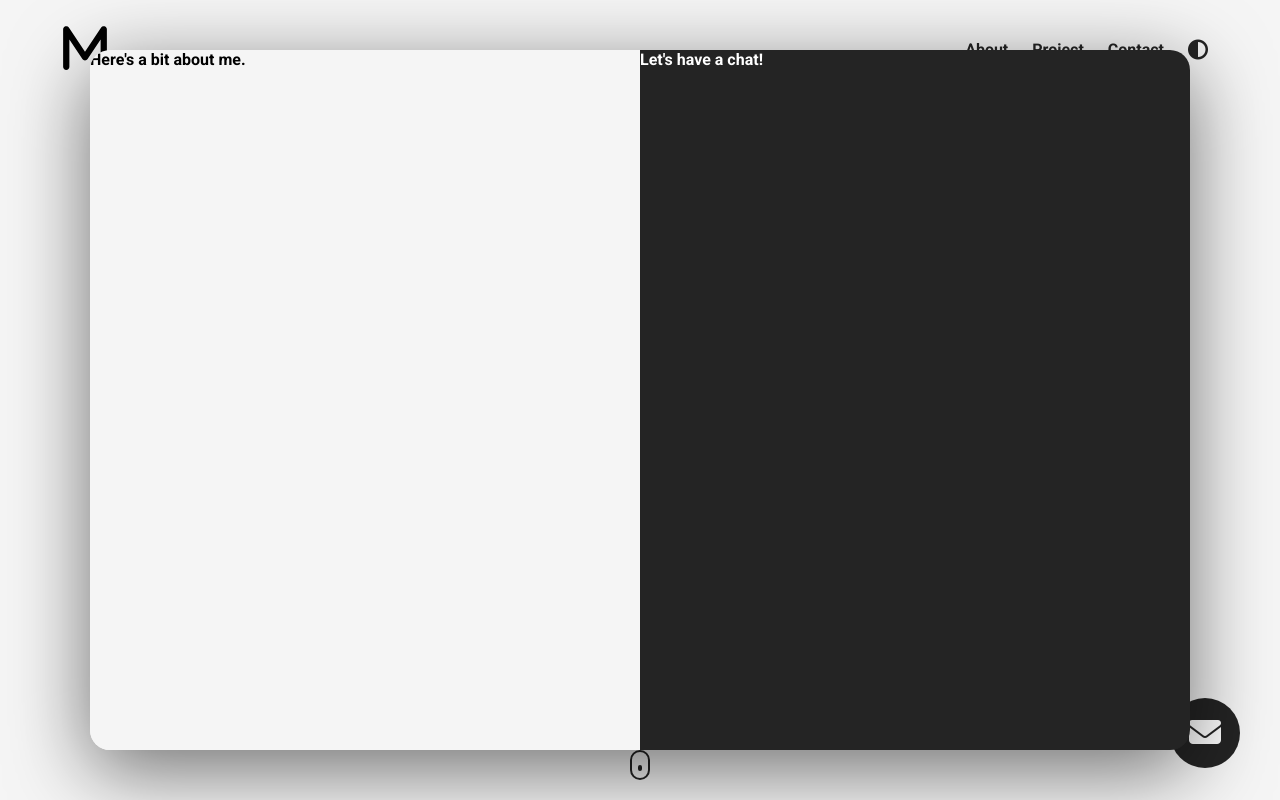
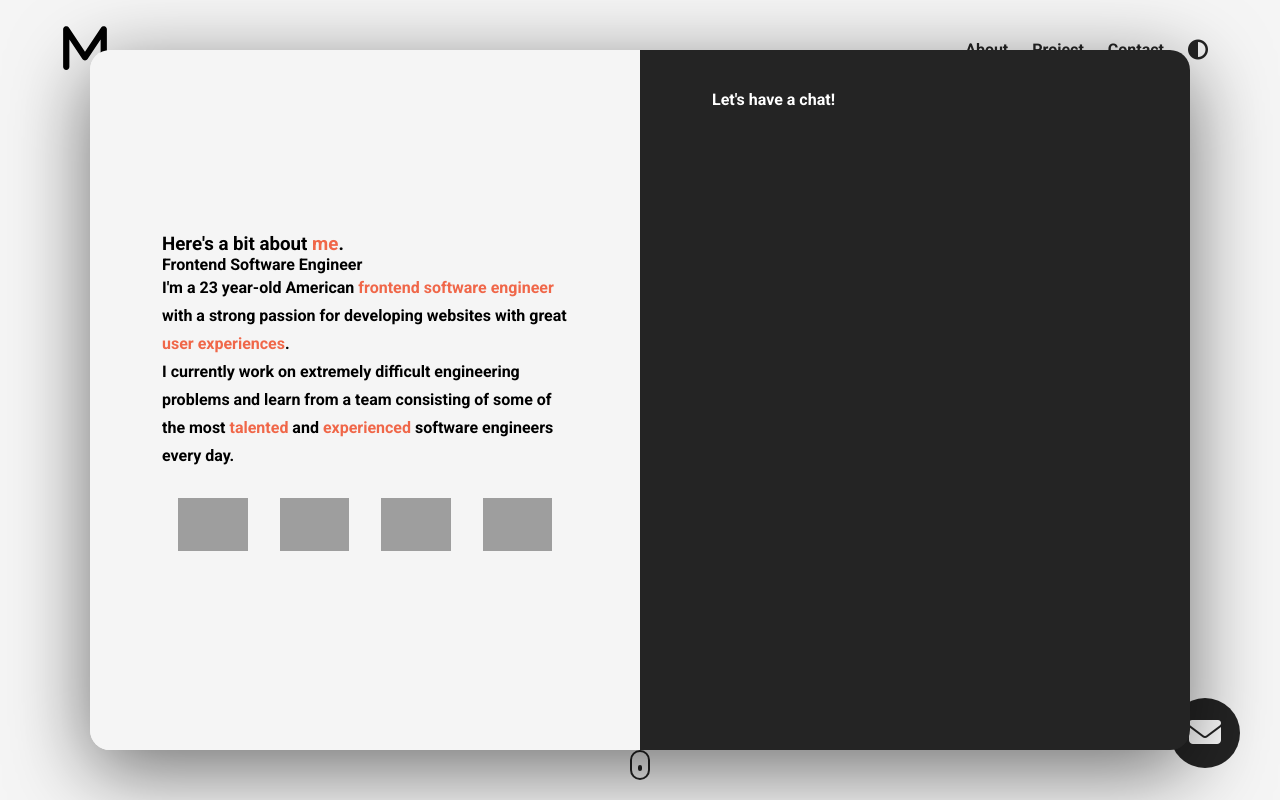
Before and after one commit to Chidinma18/advanced.e-portfolio, a plain HTML site: page index.html in a window 1280 px wide. Shown: the top 800 px of the page. Drawn offline with Linux system fonts and the light colour scheme; grey boxes are pictures that could not be loaded.

Commit message:
finshed left side of modal, added tech stack and introduction to me.

```diff
--- a/index.html
+++ b/index.html
@@ -77,11 +77,48 @@
             <div class="scroll__icon click"></div>
         </a>
         <div class="modal">
-            <div class="modal__half modal__about">Here's a bit about me.</div>
+            <div class="modal__half modal__about">
+                <h3 class="modal__title modal__title--about">Here's a bit about <b class="orange">me</b>.</h3>
+                <h4 class="modal__sub-title modal__sub-title--about">Frontend Software Engineer</h4>
+                <p class="modal__para">
+                    I'm a 23 year-old American <b class="orange">frontend software engineer</b> with a strong passion
+                    for developing websites with great <b class="orange">user experiences</b>.
+                    <br>
+                    I currently work on extremely difficult engineering problems and learn from a team consisting of
+                    some of the most <b class="orange">talented</b> and <b class="orange">experienced</b> software
+                    engineers every day.
+                </p>
+                <div class="modal__languages">
+                    <figure class="modal__language">
+                        <img class="modal__language--img"
+                            src="https://upload.wikimedia.org/wikipedia/commons/thumb/3/38/HTML5_Badge.svg/60px-HTML5_Badge.svg.png"
+                            alt="">
+                        <span class="language__name">HTML</span>
+                    </figure>
+                    <figure class="modal__language">
+                        <img class="modal__language--img"
+                            src="https://upload.wikimedia.org/wikipedia/commons/thumb/a/ab/Official_CSS_Logo.svg/120px-Official_CSS_Logo.svg.png"
+                            alt="">
+                        <span class="language__name">CSS</span>
+                    </figure>
+                    <figure class="modal__language">
+                        <img class="modal__language--img"
+                            src="https://upload.wikimedia.org/wikipedia/commons/thumb/archive/6/6a/20120221235432%21JavaScript-logo.png/120px-JavaScript-logo.png"
+                            alt="">
+                        <span class="language__name">JS</span>
+                    </figure>
+                    <figure class="modal__language">
+                        <img class="modal__language--img"
+                            src="https://upload.wikimedia.org/wikipedia/commons/thumb/a/a7/React-icon.svg/120px-React-icon.svg.png"
+                            alt="">
+                        <span class="language__name">REACT</span>
+                    </figure>
+                </div>
+            </div>
             <div class="modal__half modal__contact">Let's have a chat!</div>
         </div>
     </section>
-    <sectio id="projects">
+    <section id="projects">
         <div class="container">
             <div class="row">
                 <h1 class="section__title">
--- a/style.css
+++ b/style.css
@@ -249,15 +249,63 @@ nav {
 
 .modal__half {
     width: 50%;
+    padding: 40px 72px;
 }
 
 .modal__about {
     background-color: rgb(245, 245, 245);
+    display: flex;
+    flex-direction: column;
+    justify-content: center;
+}
+
+.modal__languages {
+    display: flex;
+    flex-wrap: wrap;
+}
+
+.modal__language {
+    width: 25%;
+    padding: 16px;
+    position: relative;
+    display: flex;
+    flex-direction: column;
+    align-items: center;
+    transition: all 300ms ease;
+}
+
+.modal__language:hover .language__name {
+    transform: scale(1);
+}
+
+.modal__language:hover {
+    filter: brightness(80%);
+    transform: scale(0.9);
+}
+
+.language__name {
+    position: absolute;
+    bottom: -10px;
+    transform: scale(0);
+    transition: all 300ms ease;
+}
+
+.modal__language--img {
+    width: 100%;
 }
 
 .modal__contact {
     background-color: #242424;
     color: white;
+}
+
+.modal__sub-title {
+    margin: 12px, 0px, 24px, 0px;
+}
+
+.modal__para {
+    margin-bottom: 12px;
+    line-height: 1.75;
 }
 
 
@@ -338,6 +386,7 @@ nav {
 .project__description--title {
     font-size: 40px;
 }
+
 .project__description--sub-title {
     margin-top: 8px;
 }
```
Lines whose indentation alone changed are shown as unchanged.
